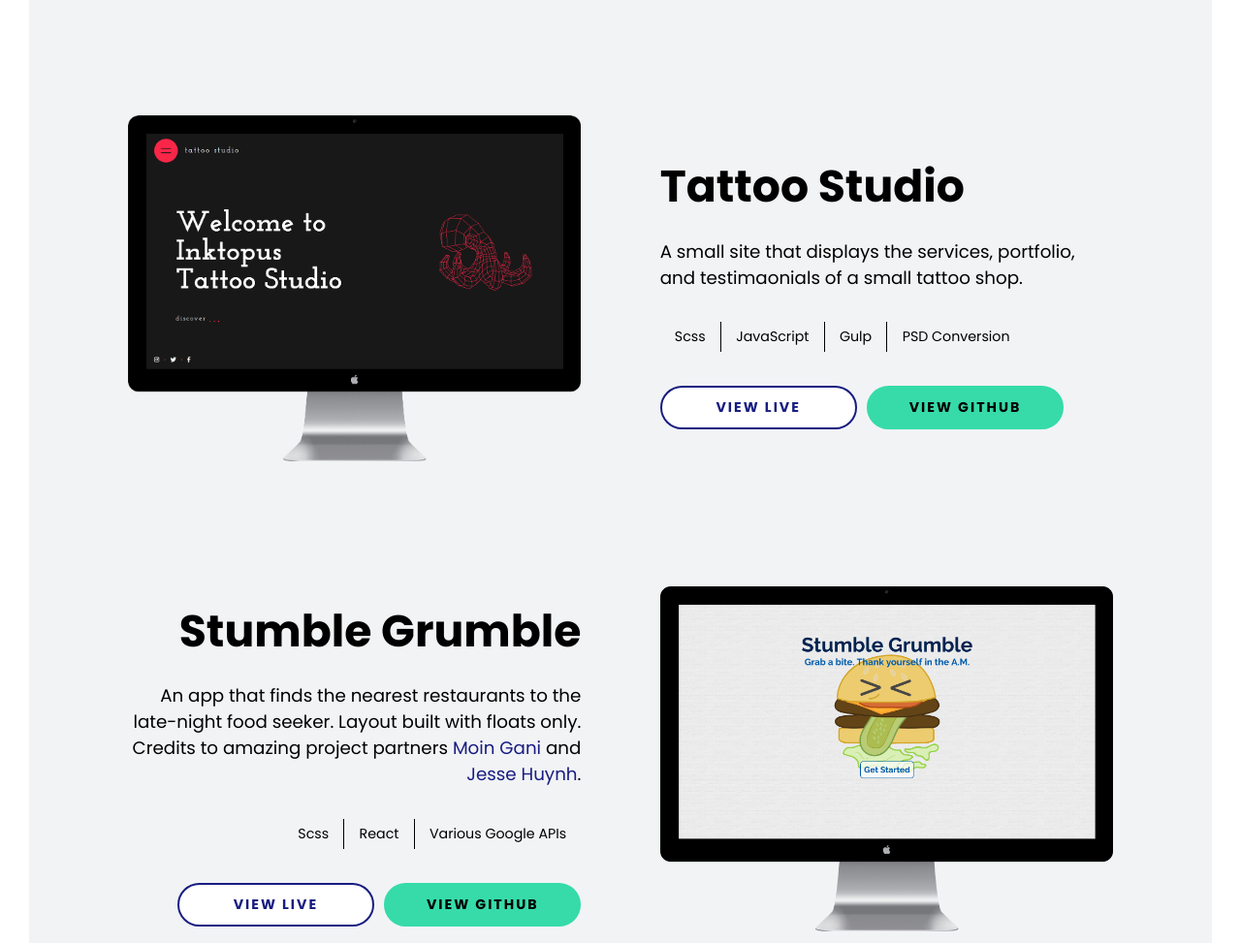
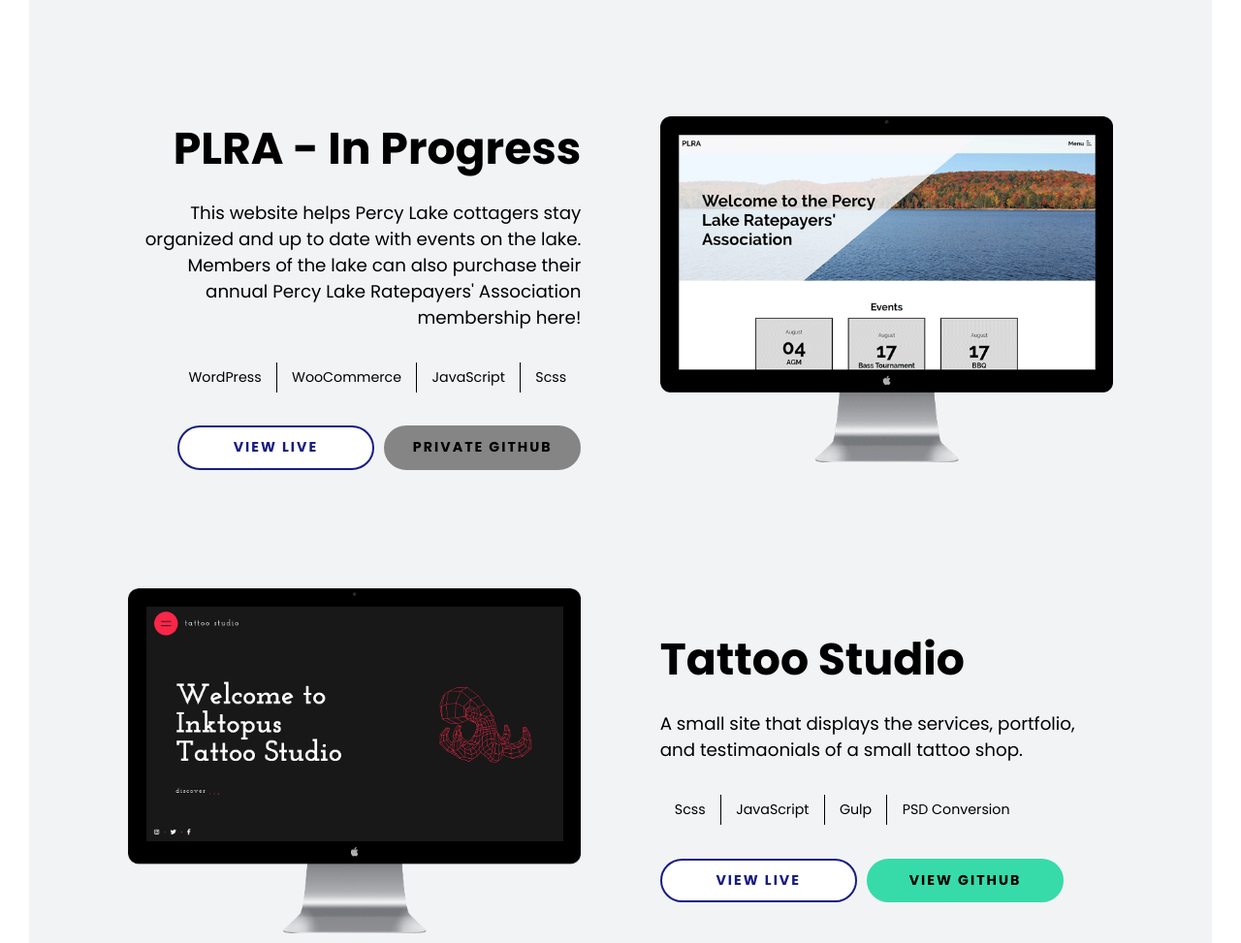
Before and after one commit to claireristow/portfolio, a website: page index.html in a window 1280 px wide. Shown: the part 1766-2739 px from the top of the page at 97% size. Drawn offline with nearby package versions, Linux system fonts and the light colour scheme; files that its build step writes are made by us from their sources.

Commit message:
bounce adjusted and plra added

```diff
--- a/index.html
+++ b/index.html
@@ -130,6 +130,26 @@
                     <p class="subheading">03 - What I've been working on</p>
                 </div>
                 <h2>Projects</h2>
+                <article class="right wow fadeInUp">
+                    <div class="projectContent">
+                        <h3>PLRA - In Progress</h3>
+                        <p>This website helps Percy Lake cottagers stay organized and up to date with events on the lake. Members of the lake can also purchase their annual Percy Lake Ratepayers' Association membership here!</p>
+                        <div class="builtWith">
+                            <p>WordPress</p>
+                            <p>WooCommerce</p>
+                            <p>JavaScript</p>
+                            <p>Scss</p>
+                        </div>
+                        <div class="projectLinks">
+                            <a href="https://plra.ca/" role="button" class="button blueButton" target="_blank">View Live</a>
+                            <p class="button greyButton">Private GitHub</p>
+                        </div>
+                    </div>
+                    <a href="https://plra.ca/" class="projectImage" target="_blank">
+                        <h3 class="hide">PLRA - In Progress</h3>
+                        <img src="assets/devices/percy-display.png" alt="Tattoo Studio website">
+                    </a>
+                </article>
                 <article class="left wow fadeInUp">
                     <div class="projectContent">
                         <h3>Tattoo Studio</h3>
@@ -212,7 +232,7 @@
                         <!-- <div class="dots"></div> -->
                     </a>
                 </article>
-                <article class="left wow fadeInUp">
+                <!-- <article class="left wow fadeInUp">
                     <div class="projectContent">
                         <h3>Find Your Trail</h3>
                         <p>Find Your Trail helps to narrow down your decision of which day-hike to take for your next trip to Algonquin
@@ -231,8 +251,8 @@
                         <h3 class="hide">Find Your Trail</h3>
                         <img src="assets/devices/trail-display.png" alt="Find Your Trail quiz">
                     </a>
-                </article>
-                <article class="right wow fadeInUp">
+                </article> -->
+                <article class="left wow fadeInUp">
                     <div class="projectContent">
                         <h3>Corporate</h3>
                         <p>Corporate is a sleek and polished pixel perfect PSD conversion. It uses flexbox and the BEM naming convention.</p>
--- a/src/styles/partials/_header.scss
+++ b/src/styles/partials/_header.scss
@@ -114,7 +114,7 @@ input#toggle {
     }
     .ball {
         position: absolute;
-        top: 15%;
+        top: 25%;
         right: 32%;
         background: $secondary;
         width: 20rem;
@@ -123,14 +123,14 @@ input#toggle {
         box-shadow: 0.2rem 0.2rem 0.8rem #2c2c2c;
         animation: bounce 0.5s;
         animation-direction: alternate;
-        animation-iteration-count: 4;
+        animation-iteration-count: 6;
     }
     @keyframes bounce {
-        from {
+        0% {
             transform: translate3d(0, 0, 0);
         }
-        to {
-            transform: translate3d(0, 10rem, 0);
+        100% {
+            transform: translate3d(0, -10rem, 0);
         }
     }
 }
@@ -188,10 +188,5 @@ input#toggle {
             top: 30%;
             right: 0;
         }
-        @keyframes bounce {
-            to {
-                transform: translate3d(0, 10rem, 0);
-            }
-        }
     }
 }
--- a/src/styles/partials/_projects.scss
+++ b/src/styles/partials/_projects.scss
@@ -48,27 +48,9 @@
     }
 }
 
-// .blueDots {
-//     position: relative;
-//     &::before {
-//         content: url('../../assets/backgrounds/smallBlueDots.png');
-//         position: absolute;
-//         top: -100%;
-//         left: 0;
-//     }
-// }
-
-// .blueDots {
-//     position: relative;
-//     .dots {
-//         background: url('../../assets/backgrounds/smallBlueDots.png');
-//         width: 80rem;
-//         height: 50rem;
-//         position: absolute;
-//         top: -40%;
-//         // right: -40%;
-//     }
-// }
+p.button {
+    margin: 0;
+}
 
 .projectLinks {
     display: flex;
--- a/src/styles/partials/_utils.scss
+++ b/src/styles/partials/_utils.scss
@@ -83,6 +83,12 @@ p.logo {
     }
 }
 
+.greyButton {
+    background: $textGrey;
+    color: black;
+    border: 0.2rem solid $textGrey;
+}
+
 .hide {
     display: none;
 }
```
Also changed, not shown: assets/devices/percy-display.png (added).
